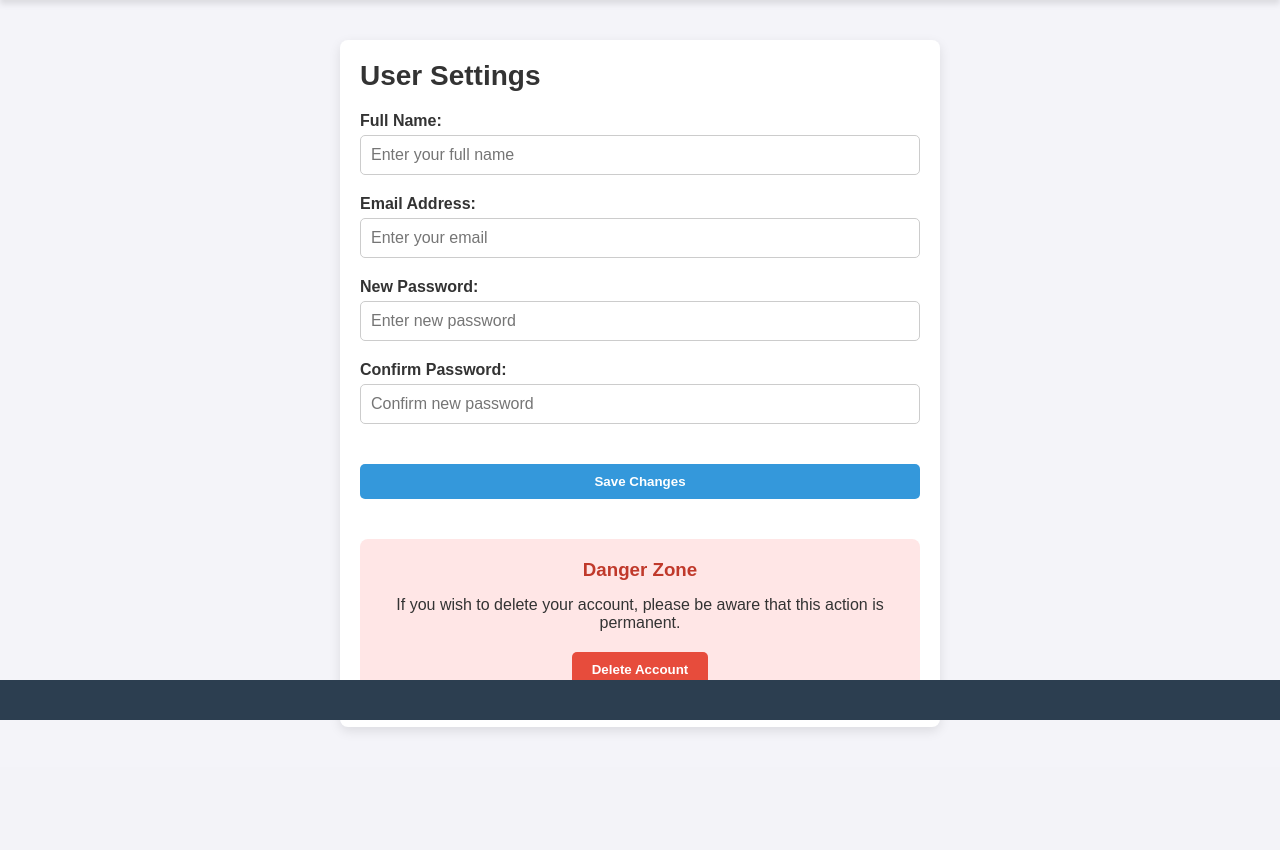
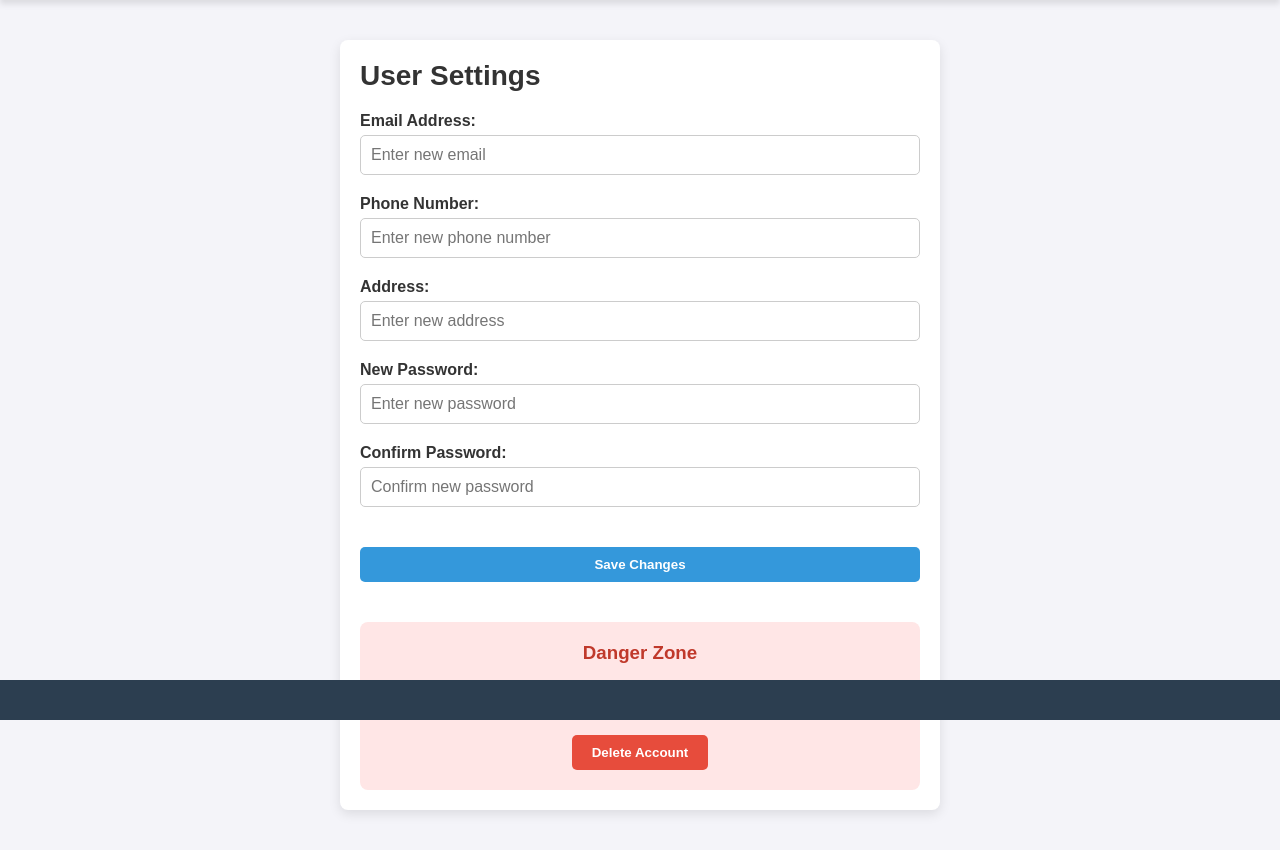
Before and after one commit to Stars1999/INF2003_DB, a Flask app: page /settings in a window 1280 px wide. Shown: the part 80-930 px from the top of the page. Before the commit the page ends 810 px from the top, so only its background shows below. Run offline with Flask 3, Linux system fonts and the light colour scheme; a user stored in the database is signed in.

Commit message:
Update settings page

```diff
--- a/INF2003_DB_Proj/app.py
+++ b/INF2003_DB_Proj/app.py
@@ -380,6 +380,48 @@ def book_appointment():
     connection.commit()
 
     return "Appointment booked successfully.", 200
+
+@app.route('/update_account', methods=['POST'])
+def update_account():
+    if 'username' not in session:
+        flash('You are not logged in.', 'danger')
+        return redirect(url_for('login'))
+    # Retrieve form data
+    email = request.form.get('email')
+    phone_number = request.form.get('phone_number')
+    address = request.form.get('address')
+    password = request.form.get('password')
+    confirm_password = request.form.get('confirm-password')
+    # Get the current logged-in user's username from the session
+    username = session['username']
+    # Validation checks
+    if not email or not phone_number or not address:
+        flash('Email, phone number, and address are required.', 'danger')
+        return redirect(url_for('settings'))
+    if password and password != confirm_password:
+        flash('Passwords do not match.', 'danger')
+        return redirect(url_for('settings'))
+    conn = get_db_connection()
+    cursor = conn.cursor()
+    try:
+        # Update email, phone number, and address
+        cursor.execute('''
+            UPDATE Users
+            SET email_add = ?, phone_number = ?, address = ?
+            WHERE username = ?
+        ''', (email, phone_number, address, username))
+        # Update password if provided
+        if password:
+            hashed_password = bcrypt.hashpw(password.encode('utf-8'), bcrypt.gensalt())
+            cursor.execute('UPDATE Users SET password = ? WHERE username = ?', (hashed_password, username))
+        conn.commit()
+        return render_template('login.html', updated=True)
+    except sqlite3.Error as e:
+        flash(f"Error updating account: {e}", 'danger')
+    finally:
+        conn.close()
+    return redirect(url_for('settings'))
+
 # Delete account route
 @app.route('/delete_account', methods=['POST'])
 def delete_account():
--- a/INF2003_DB_Proj/templates/settings.html
+++ b/INF2003_DB_Proj/templates/settings.html
@@ -33,15 +33,19 @@
 
   <section class="settings-section">
     <h2>User Settings</h2>
-    <form class="user-form" action="#" method="POST">
+    <form class="user-form" action="{{ url_for('update_account') }}" method="POST">
       <div class="form-group">
-        <label for="name">Full Name:</label>
-        <input type="text" id="name" name="name" placeholder="Enter your full name" required>
+        <label for="email">Email Address:</label>
+        <input type="email" id="email" name="email" placeholder="Enter new email" required>
       </div>
 
       <div class="form-group">
-        <label for="email">Email Address:</label>
-        <input type="email" id="email" name="email" placeholder="Enter your email" required>
+        <label for="phone_number">Phone Number:</label>
+        <input type="tel" id="phone_number" name="phone_number" placeholder="Enter new phone number" required>
+      </div>
+      <div class="form-group">
+        <label for="address">Address:</label>
+        <input type="text" id="address" name="address" placeholder="Enter new address" required>
       </div>
 
       <div class="form-group">
```
Also changed, not shown: INF2003_DB_Proj/templates/login.html (+11 -0 lines).
